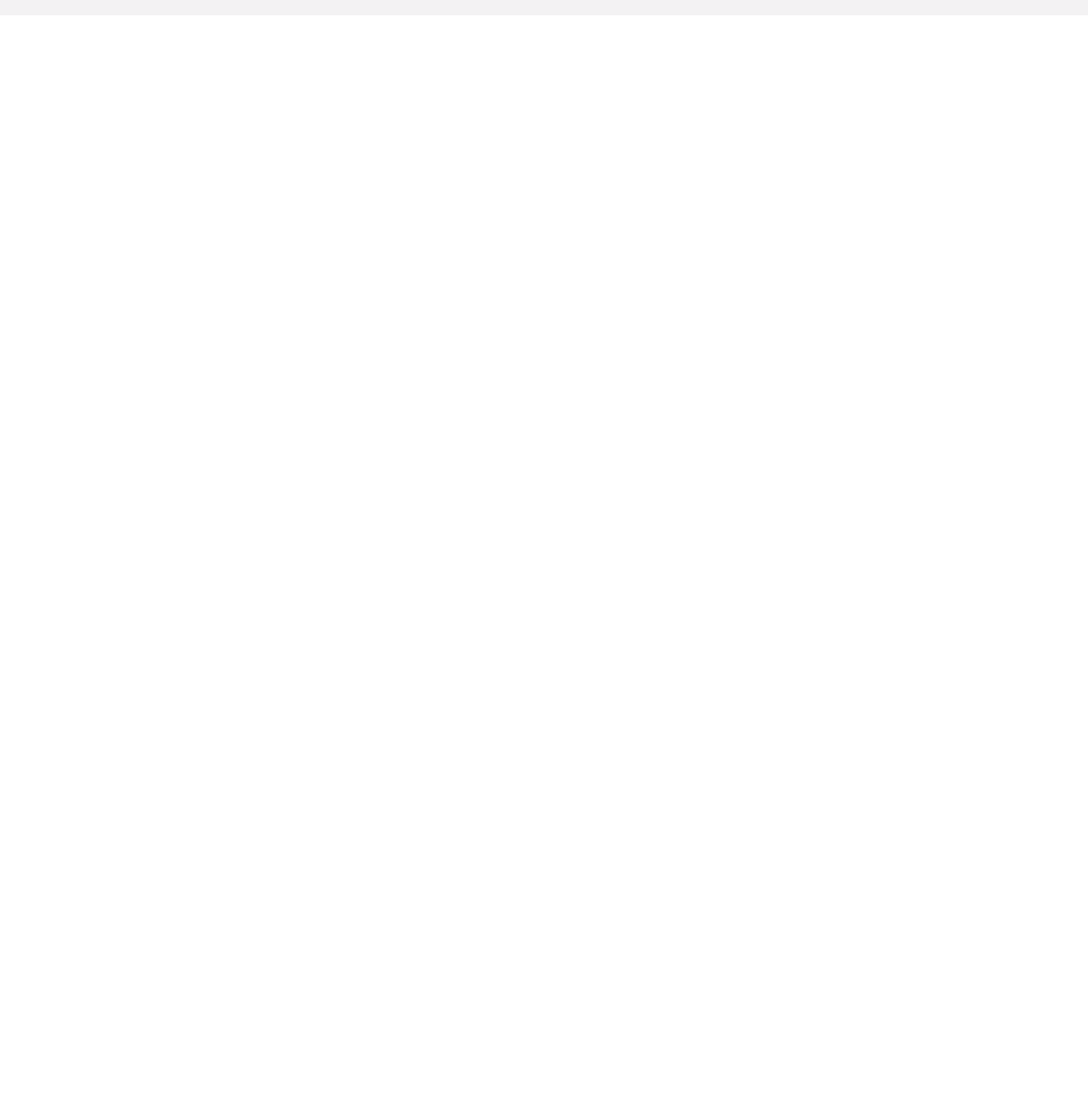
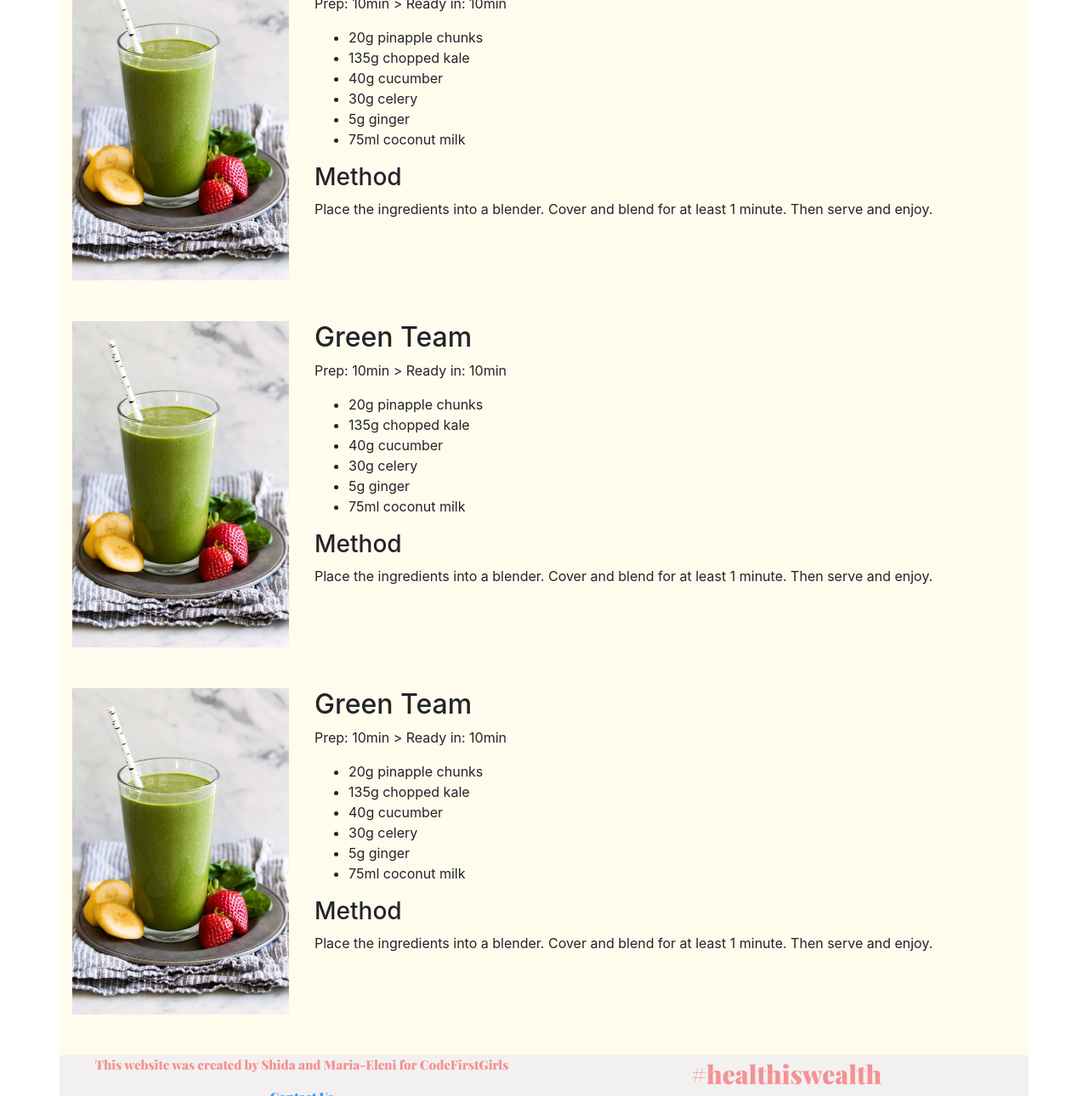
Before and after one commit to Maelvis/Super-Smoothies, a plain HTML site: page recipes.html in a window 1280 px wide. Shown: the part 354-1644 px from the top of the page at 85% size. Before the commit the page ends 800 px from the top, so only its background shows below. Drawn offline with nearby package versions, Linux system fonts and the light colour scheme.

Commit message:
Recipes responsive layout

```diff
--- a/recipes.html
+++ b/recipes.html
@@ -10,6 +10,8 @@
 
 <body>
 <!-- Navigation Bar -->
+<div class="container">
+  <div class="row-md-12">
 <nav>
   <ul class="nav nav-pills nav-fill">
     <li class="nav-item">
@@ -36,21 +38,107 @@
     </li>
       </ul>
     </nav>
+  </div>
+
+<!-- Recipes header -->
+<div class="row">
+  <div class="col-12">
+    <h1 class="recipesintro">Our Recipes</h1>
+  </div>
+</div>
+
+<br>
+<br>
+
+<!-- Recipe 1 -->
+
+<div class="row">
+  <div class="col-3">
+    <img class="recipeimage" src="greenteam.jpg">
+  </div>
+  <div class="col-9">
+    <h2>Green Team</h2>
+    <p>Prep: 10min > Ready in: 10min</p>
+    <ul>
+      <li>20g pinapple chunks</li>
+      <li>135g chopped kale</li>
+      <li>40g cucumber</li>
+      <li>30g celery</li>
+      <li>5g ginger</li>
+      <li>75ml coconut milk</li>
+    </ul>
+    <h3>Method</h3>
+    <p>Place the ingredients into a blender. Cover and blend for at least 1 minute. Then serve and enjoy.</p>
+</div>
+</div>
+
+<br>
+<br>
+
+<!-- Recipe 2 -->
+
+<div class="row">
+  <div class="col-3">
+    <img class="recipeimage" src="greenteam.jpg">
+  </div>
+  <div class="col-9">
+    <h2>Green Team</h2>
+    <p>Prep: 10min > Ready in: 10min</p>
+    <ul>
+      <li>20g pinapple chunks</li>
+      <li>135g chopped kale</li>
+      <li>40g cucumber</li>
+      <li>30g celery</li>
+      <li>5g ginger</li>
+      <li>75ml coconut milk</li>
+    </ul>
+    <h3>Method</h3>
+    <p>Place the ingredients into a blender. Cover and blend for at least 1 minute. Then serve and enjoy.</p>
+</div>
+</div>
+
+<br>
+<br>
+
+<!-- Recipe 3 -->
+
+<div class="row">
+  <div class="col-3">
+    <img class="recipeimage" src="greenteam.jpg">
+  </div>
+  <div class="col-9">
+    <h2>Green Team</h2>
+    <p>Prep: 10min > Ready in: 10min</p>
+    <ul>
+      <li>20g pinapple chunks</li>
+      <li>135g chopped kale</li>
+      <li>40g cucumber</li>
+      <li>30g celery</li>
+      <li>5g ginger</li>
+      <li>75ml coconut milk</li>
+    </ul>
+    <h3>Method</h3>
+    <p>Place the ingredients into a blender. Cover and blend for at least 1 minute. Then serve and enjoy.</p>
+</div>
+</div>
+
+<br>
+<br>
 
 <!-- Footer -->
+<div class="row footer">
+  <div class="col-6">
     <footer>
-  <div class="jumbotron jumbotron-fluid footer">
-    <div class="row footer">
-      <div class="col-sm">
     <p>This website was created by Shida and Maria-Eleni for CodeFirstGirls</p>
     <a href="contact.html"><p>Contact Us</p></a>
   </div>
-      <div class="col-sm">
+  <div class="col-6">
     <p id="hashtag">#healthiswealth</p>
   </div>
+</footer>
 </div>
+
 </div>
-</footer>
 
 
 <script src="https://code.jquery.com/jquery-3.5.1.slim.min.js" integrity="sha384-DfXdz2htPH0lsSSs5nCTpuj/zy4C+OGpamoFVy38MVBnE+IbbVYUew+OrCXaRkfj" crossorigin="anonymous"></script>
--- a/style.css
+++ b/style.css
@@ -40,6 +40,24 @@ border-width: 1px;
     color: white;
 }
 
+/* Footer */
+.footer {
+    text-align: center;
+    font-family: 'Playfair Display', serif;
+    color: #f27980;
+    background-color: #f1eff1;
+    font-size: 15px;
+    text-emphasis: bold;
+    opacity: 0.8;
+}
+
+#hashtag {
+    font-size: 30px;
+
+}
+
+/* HOME PAGE */
+
 /* Carousel with text overlay */
 
 .carousel-item {
@@ -53,7 +71,7 @@ border-width: 1px;
 
 .Websiteintro {
     font-size: 5em;
-    font-family: 'Arimo', sans-serif;
+    font-family: 'Playfair Display', serif;
     width: 100%;
     height: 100%;
 
@@ -61,7 +79,7 @@ border-width: 1px;
 
 .Websiteintrocaption {
     font-size: 3em;
-    font-family: 'Arimo', sans-serif;
+    font-family: 'Playfair Display', serif;
     width: 100%;
     height: 100%;
 }
@@ -104,28 +122,6 @@ border-width: 1px;
 
 }
 
-/* About page */
-.aboutintro {
-    font-size: 4em;
-    text-align: center;
-    font-family: 'Arimo', sans-serif;
-
-}
-
-.h3 {
-    font-size: 40px;
-    font-family: 'Arimo', sans-serif;
-}
-.abouttext {
-    font-size: 20px;
-    font-family: 'Arimo', sans-serif;
-}
-
-.aboutimage {
-    width: 100%;
-    height: 100%;
-}
-
 /* link styling Home Page Articles */
 
 .articlelink:link {
@@ -152,21 +148,42 @@ border-width: 1px;
     text-decoration: underline;
   }
 
-/* Footer */
-.footer {
+
+
+/* ABOUT PAGE */
+.aboutintro {
+    font-size: 4em;
     text-align: center;
     font-family: 'Playfair Display', serif;
-    color: #f27980;
-    background-color: #f1eff1;
-    font-size: 15px;
-    text-emphasis: bold;
-    opacity: 0.8;
+
 }
 
-#hashtag {
-    font-size: 30px;
+.h3 {
+    font-size: 25px;
+    font-family: 'Arimo', sans-serif;
+}
+.abouttext {
+    font-size: 20px;
+    font-family: 'Arimo', sans-serif;
+}
 
+.aboutimage {
+    width: 100%;
+    height: 100%;
 }
+
+/* RECIPES PAGE */
+.recipesintro{
+    font-size: 4em;
+    text-align: center;
+    font-family: 'Playfair Display', serif;
+}
+
+.recipeimage {
+    width: 100%;
+    height: 100%;
+}
+
 
 /* Contact Form */
 .btn {
```
Also changed, not shown: greenteam.jpg (added). Lines whose indentation alone changed are shown as unchanged.
